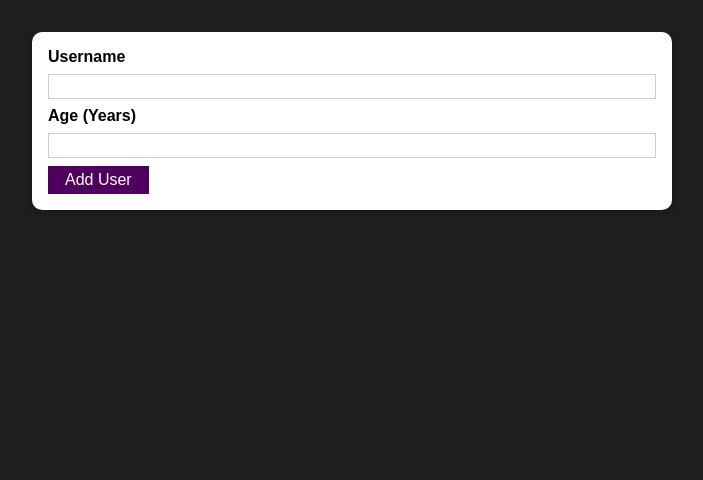
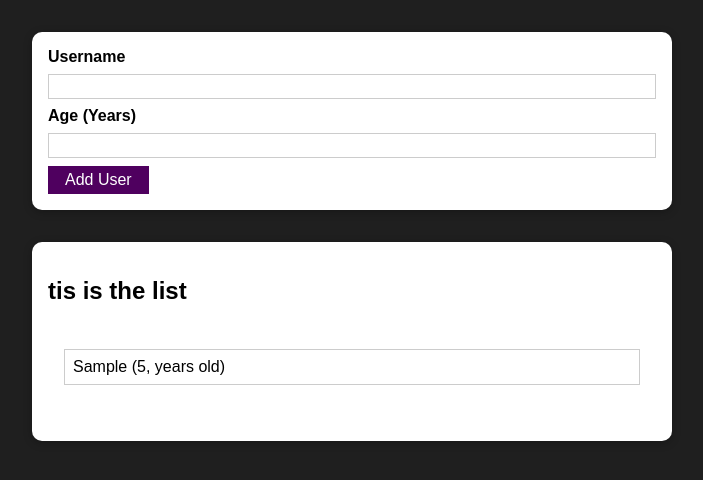
Before and after one commit to KasLas/user-management-app, a React (Create React App) app: page / in a window 1280 px wide. Both pictures are taken after typing "Sample", "5" into the empty fields and a click on the button "Add User". Shown: the top 480 px of the page, without its empty margins (288-991 px from the left). Built offline with nearby package versions, Linux system fonts and the light colour scheme.

Commit message:
Added User List component

```diff
--- a/src/App.js
+++ b/src/App.js
@@ -1,10 +1,21 @@
-import React from "react";
+import React, { useState } from "react";
 import AddUser from "./components/Users/AddUser";
+import UserList from "./components/Users/UserList";
 
 function App() {
+  const [usersData, setUsersData] = useState([]);
+
+  const addUserDataHandler = (inputData) => {
+    setUsersData((prevState) => {
+      return [inputData, ...prevState];
+    });
+    console.log(usersData);
+  };
+
   return (
     <div>
-      <AddUser />
+      <AddUser onFormSubmit={addUserDataHandler} />
+      <UserList users={usersData} />
     </div>
   );
 }
--- a/src/components/Users/AddUser.js
+++ b/src/components/Users/AddUser.js
@@ -50,6 +50,12 @@
     if (+enteredUserAge < 1) {
       return;
     }
+    const inputData = {
+      id: Math.random().toString(),
+      name: enteredUserName,
+      age: enteredUserAge,
+    };
+    props.onFormSubmit(inputData);
 
     console.log(enteredUserName, enteredUserAge);
 
--- /dev/null
+++ b/src/components/Users/UserList.js
@@ -0,0 +1,33 @@
+import React from "react";
+import styled from "styled-components";
+import Card from "../UI/Card";
+
+const StyledList = styled.ul`
+  list-style: none;
+  padding: 1rem;
+
+  & li {
+    border: 1px solid #ccc;
+    margin: 0.5rem 0;
+    padding: 0.5rem;
+  }
+`;
+
+const UserList = (props) => {
+  return (
+    <Card>
+      <h2>tis is the list</h2>
+      <StyledList>
+        {props.users.map((user) => {
+          return (
+            <li key={user.id}>
+              {user.name} ({user.age}, years old)
+            </li>
+          );
+        })}
+      </StyledList>
+    </Card>
+  );
+};
+
+export default UserList;
```
